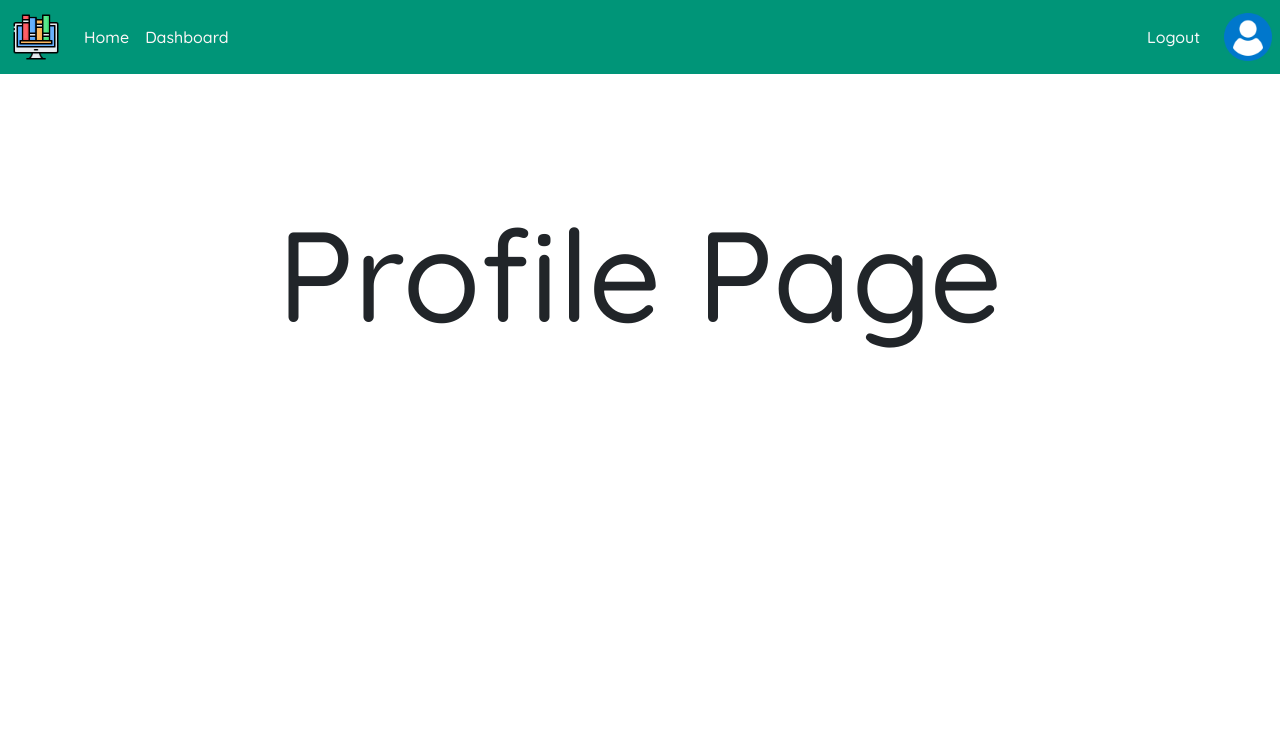
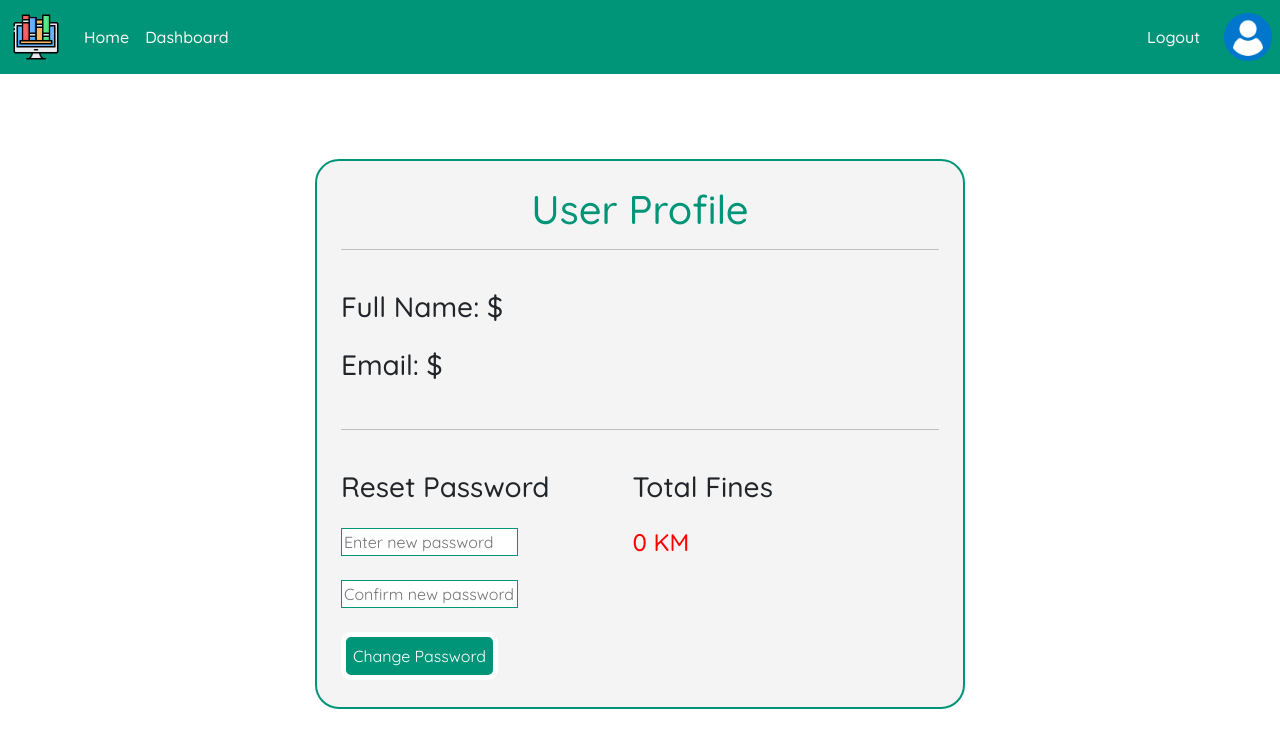
Before and after one commit to DinoMuslic/SDP-LMS, a React (Vite) app in the folder frontend/: page /profile in a window 1280 px wide. Shown: the top 748 px of the page. Built offline with nearby package versions, Linux system fonts and the light colour scheme; no server answers; sample sign-in values are in the browser's storage.

Commit message:
user profile page desing

```diff
--- a/frontend/src/App.css
+++ b/frontend/src/App.css
@@ -59,7 +59,7 @@ body {
 }
 
 .my-center-container {
-  height: 50vh;
+  height: 60vh;
   display: flex;
   flex-direction: column;
   align-items: center;
--- /dev/null
+++ b/frontend/src/pages/ProfilePage/ProfilePage.css
@@ -0,0 +1,29 @@
+.profile-center-container {
+    width: 100%;
+    height: 90vh;
+    display: flex;
+    align-items: center;
+    justify-content: center;
+}
+
+.profile-container {
+    background-color: #f4f4f4;
+    border: 2px solid var(--green);
+    border-radius: 24px;
+    width: 650px;
+    height: 550px;
+    padding: 24px;
+}
+
+.profile-container input {
+    border: 1px solid var(--green);
+}
+
+.password-fine-container {
+    display: flex;
+    justify-content: space-between;
+}
+
+.fine {
+    color: red !important;
+}
--- a/frontend/src/pages/ProfilePage/ProfilePage.jsx
+++ b/frontend/src/pages/ProfilePage/ProfilePage.jsx
@@ -1,5 +1,44 @@
+import "./ProfilePage.css";
+
 const ProfilePage = () => {
-    return <div className="my-center-container font-xxxl">Profile Page</div>;
-  };
+  return (
+    <div className="profile-center-container">
+      <div className="profile-container">
+        <div className="text-center c-green h1">User Profile</div>
+        <hr /> <br />
+        <div className="h3 mb-4">Full Name: ${}</div>
+        <div className="h3">Email: ${}</div>
+        <br />
+        <hr />
+        <br />
+        <div className="password-fine-container">
+          <div className="left-side">
+            <div className="h3 mb-4">Reset Password</div>
+            <input
+              className="mb-4"
+              type="password"
+              name="password"
+              placeholder="Enter new password"
+            />
+            <br />
+            <input
+              className="mb-4"
+              type="password"
+              name="password"
+              placeholder="Confirm new password"
+            />
+            <br />
+            <button className="my-btn">Change Password</button>
+          </div>
+          <div className="right-side">
+            <div className="h3 mb-4">Total Fines</div>
+            <div className="h4 fine">0 KM</div>
+          </div>
+          <div></div> <div></div>
+        </div>
+      </div>
+    </div>
+  );
+};
 
-  export default ProfilePage;
+export default ProfilePage;
```
